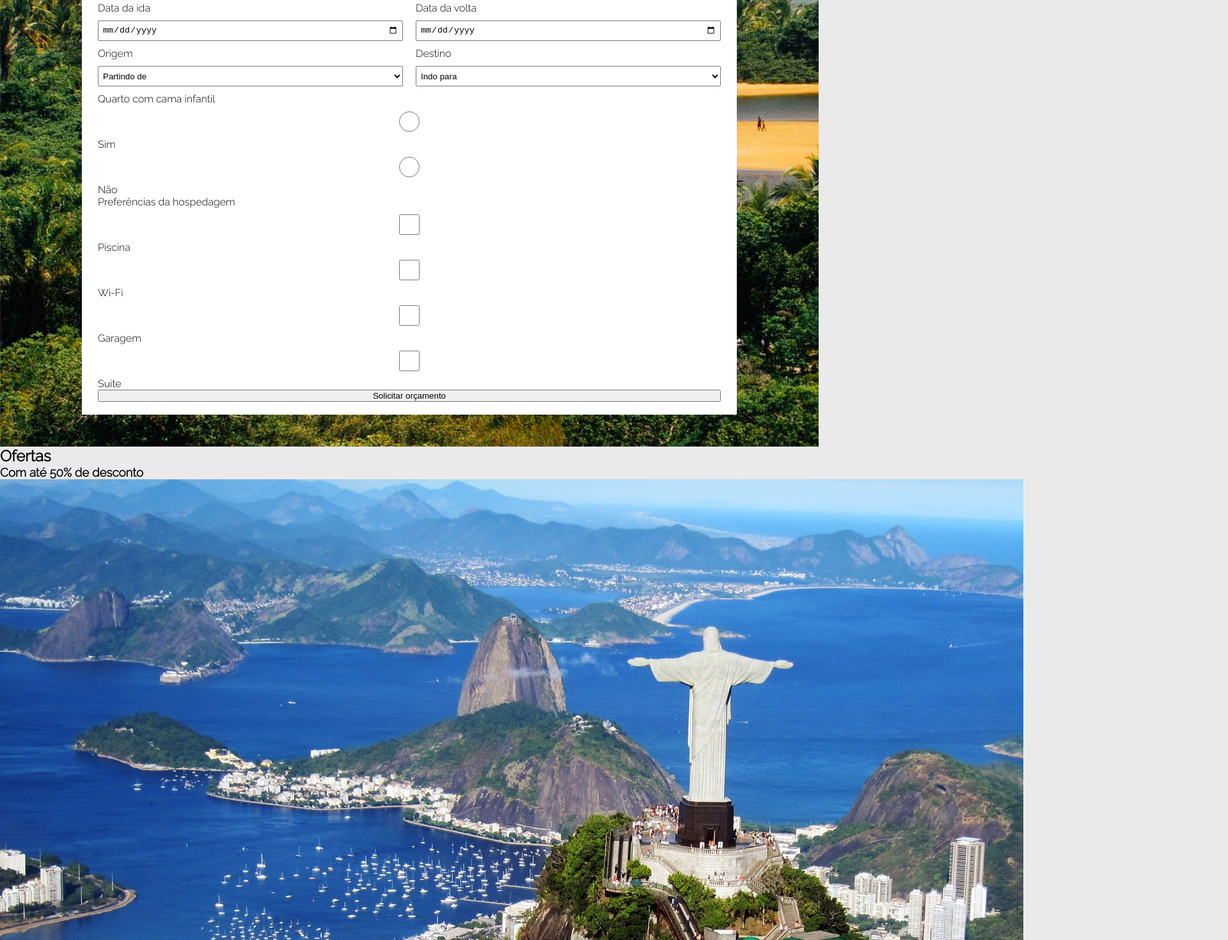
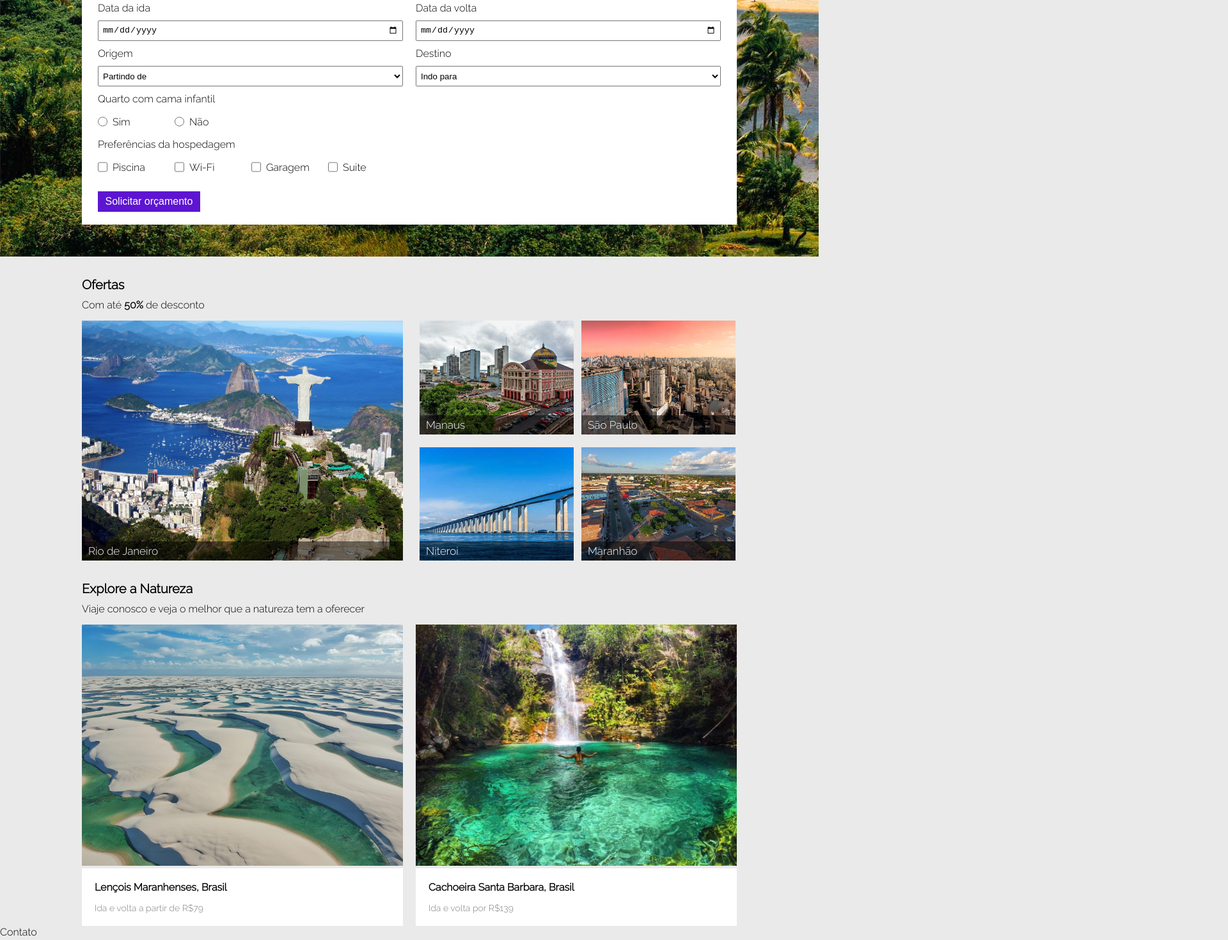
Before and after one commit to RoberthVieira/Projeto-Agencia-de-Viagens, a plain HTML site: page index.html in a window 1280 px wide. Shown: the part 430-1899 px from the top of the page at 64% size, 1920 px wide, since content can reach past the window. Drawn offline with Linux system fonts and the light colour scheme.

Commit message:
Ajustes no HTML e CSS

```diff
--- a/CSS/style.css
+++ b/CSS/style.css
@@ -9,11 +9,16 @@ body{
     font-family: 'Raleway';
 }
 
+.largura-definida{
+    max-width: 1024px;
+}
+
 
 /*SEÇÃO TOPO*/
 .secao-topo img{
     width: 32px;
     height: 32PX;
+
 }
 
 .secao-topo{
@@ -122,3 +127,144 @@ form select{
 .campo-duplo div{
     width: calc(50% - 10px);
 }
+
+.radio-cama-infantil, .campo-preferencias{
+    display: flex;
+}
+
+.campo-radio, .opcoes-preferencias{
+    display: flex;
+    align-items: center;
+    width: 120px;
+}
+
+.opcoes-preferencias input, .campo-radio input{
+    width: 15px;
+}
+
+.opcoes-preferencias label, .campo-radio label{
+    margin-left: 8px;
+}
+
+button{
+    width: 160px;
+    height: 32px;
+    border: none;
+    color: #fff;
+    background-color: #5d15d1;
+    font-size: 16px;
+    margin-top: 12px;
+}
+
+button:hover{
+    cursor: pointer;
+}
+
+/*SEÇÃO 3 OFERTAS*/
+.secao-ofertas, .secao-ofertas-dois{
+    display: flex;
+    flex-direction: column;
+    width: 100%;
+    height: auto;
+    margin: 32px auto 0;
+}
+
+.secao-ofertas h2, .secao-ofertas-dois h2{
+    font-size: 20px;
+    margin:0 0 10px 0;
+}
+
+h3{
+    font-size: 16px;
+    margin-bottom: 15px;
+    font-weight: normal;
+}
+
+.secao-ofertas h3 span{
+    font-weight: bold;
+}
+
+.secao-oferta-img{
+    width: 100%;
+    height: 375px;
+    display: flex;
+    justify-content: space-between;
+}
+
+.img-maior{
+    position: relative;
+    width: calc(50% - 10px);
+    height: 100%;
+}
+
+.img-menor{
+    width: calc(50% - 10px);
+    height: 100%;
+    display: flex;
+    flex-wrap: wrap;
+    flex-direction: column;
+    justify-content: space-between;
+}
+
+.img-menor figure{
+    position: relative;
+    width: calc(50% - 10px);
+    height: calc(50% - 10px);
+    margin: 0 6px;
+}
+
+.img-maior img, .img-menor img{
+    object-fit: cover;
+    width: 100%;
+    height: 100%;
+}
+
+figcaption{
+    position: absolute;
+    left: 0;
+    bottom: 0;
+    width: 100%;
+    font-size: 17px;
+    color: #fff;
+    background-color: rgba(0, 0, 0, 50%);
+    padding: 5px 10px;
+    box-sizing: border-box;
+}
+
+/*SEÇÃO 4 AREA DE ANUNCIOS*/
+.img-secao-oferta-dois{
+    width: 100%;
+    height: auto;
+    display: flex;
+    justify-content: space-between;
+}
+
+.img-secao-oferta-dois figure{
+    width: calc(50% - 10px);
+    height: 100%;
+}
+
+.img-secao-oferta-dois figure img{
+    position: relative;
+    width: 100%;
+    height: 100%;
+}
+
+.descricao-img{
+    width: 100%;
+    box-sizing: border-box;
+    padding: 20px;
+    background-color: #fff;
+}
+
+.descricao-img h4{
+    font-size: 16px;
+}
+
+.descricao-img p{
+    margin-top: 15px;
+    color: grey;
+    font-size: 14px;
+}
+
+/*RODAPE*/
--- a/index.html
+++ b/index.html
@@ -90,7 +90,6 @@
                         </div>
 
                         <label for="preferencias" class="id-campo">Preferências da hospedagem</label>
-                        <div class="campo-preferencias-check">
                         <div class="campo-preferencias">
                             <div class="opcoes-preferencias">
                                 <input type="checkbox" name="preferencias" id="preferencias" value="piscina">
@@ -112,58 +111,57 @@
                                 <label>Suite</label>
                             </div>
                         </div>
-                        </div>
                         <button type="submit">Solicitar orçamento</button>
                     </form>
                 </div>
             </div>
         </section>
-        <section class="secao-ofertas secao-largura-definida ">
+        <section class="secao-ofertas largura-definida ">
             <h2>Ofertas</h2>
             <h3>Com até <span>50%</span> de desconto</h3>
             <div class="secao-oferta-img">
-                <div>
+                <figure class="img-maior">
                     <img src="imagens/rio.jpg" alt="Rio de Janeiro">
-                    <span>Rio de Janeiro</span>
-                </div>
+                    <figcaption>Rio de Janeiro</figcaption>
+                </figure>
                 <div class="img-menor">
-                    <div>
+                    <figure>
                         <img src="imagens/manaus.jpg" alt="Manaus">
-                        <span>Manaus</span>
-                    </div>
-                    <div>
+                        <figcaption>Manaus</figcaption>
+                    </figure>
+                    <figure>
                         <img src="imagens/niteroi.jpg" alt="Niteroi">
-                        <span>Niteroi</span>
-                    </div>
-                    <div>
+                        <figcaption>Niteroi</figcaption>
+                    </figure>
+                    <figure>
                         <img src="imagens/saopaulo.jpg" alt="São Paulo">
-                        <span>São Paulo</span>
-                    </div>
-                    <div>
+                        <figcaption>São Paulo</figcaption>
+                    </figure>
+                    <figure>
                         <img src="imagens/maranhao.jpg" alt="Maranhão">
-                        <span>Maranhão</span>
-                    </div>
+                        <figcaption>Maranhão</figcaption>
+                    </figure>
                 </div>
             </div>
         </section>
-        <section class="secao-largura-definida secao-ofertas-dois">
+        <section class="secao-ofertas-dois largura-definida">
             <h2>Explore a Natureza</h2>
             <h3>Viaje conosco e veja o melhor que a natureza tem a oferecer</h3>
-            <div class="img-secao-oferta2">
-                <div>
+            <div class="img-secao-oferta-dois">
+                <figure>
                     <img src="imagens/lencol.jpg">
                     <div class="descricao-img">
                         <h4>Lençois Maranhenses, Brasil</h4>
                         <p>Ida e volta a partir de R$79</p>
                     </div>
-                </div>
-                <div>
+                </figure>
+                <figure>
                     <img src="imagens/goias.jpg">
                     <div class="descricao-img">
                         <h4>Cachoeira Santa Barbara, Brasil</h4>
-                        <p>Ida e volta R$139</p>
+                        <p>Ida e volta por R$139</p>
                     </div>
-                </div>
+                </figure>
             </div>
         </section>
     </main>
```
Lines whose indentation alone changed are shown as unchanged.
